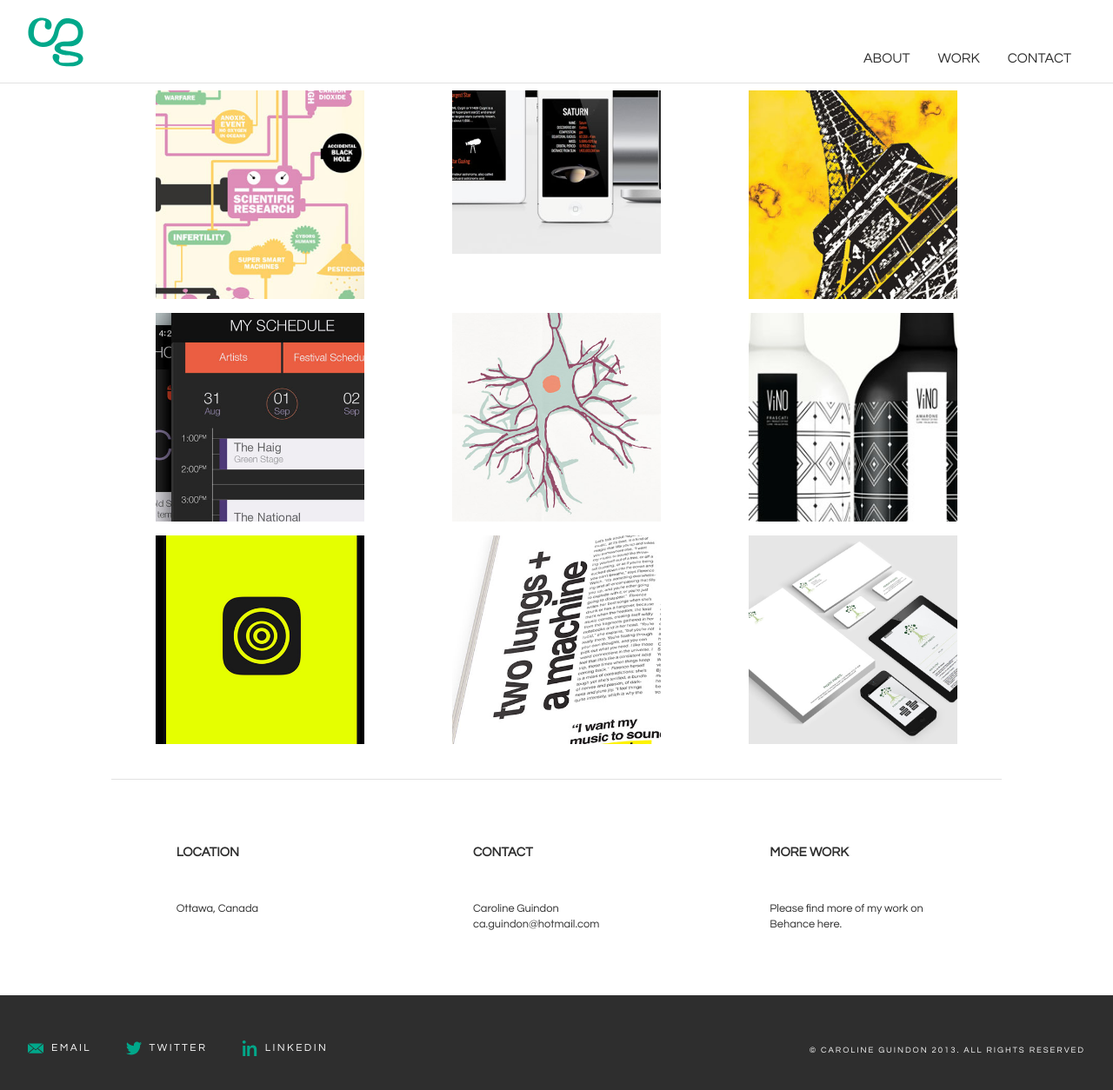
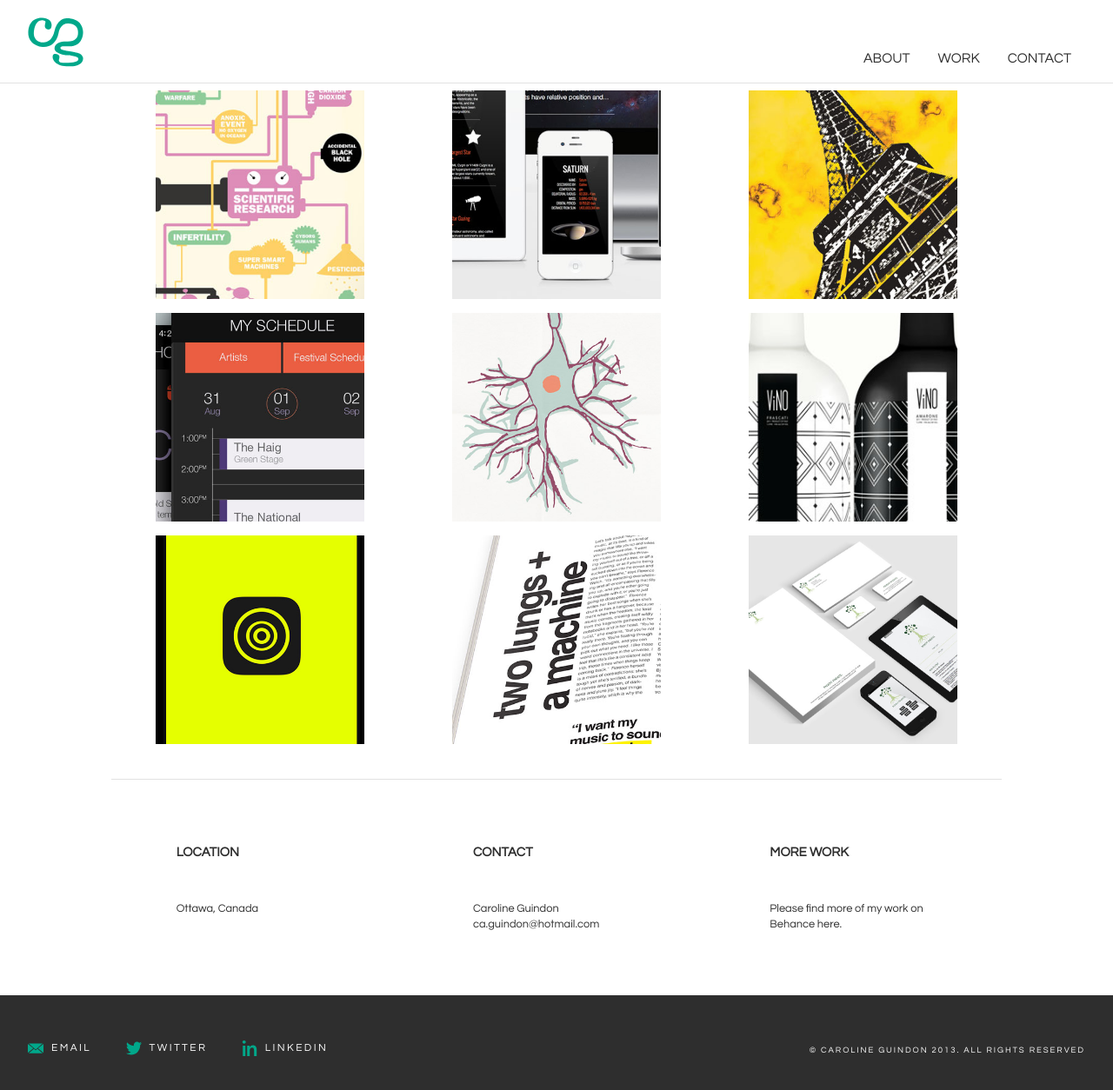
Before and after one commit to CGuindon/cgdesigned, a Jekyll site: the page built from work.html, in a window 1280 px wide and 1385 px high. Shown: the top 1254 px of the window at 87% size. Built offline with Jekyll 4.4.1, drawn with Linux system fonts in a browser that asks for light colours.

Commit message:
spacing on squares, piece 2 image placement

```diff
--- a/_includes/css/general.css
+++ b/_includes/css/general.css
@@ -255,6 +255,7 @@
 
 .hexagon {
     cursor: pointer;
+    margin-bottom: 1em;
     }
 .hexagon-in1 {
     overflow: hidden;
@@ -288,7 +289,7 @@
 }
 
 .piece2 {
-	background-position: 30% 115%;
+	background-position: 30% 96%;
     background-size: 400%;
     background-image: url(../img/website-lookup.jpg);
 }
```
